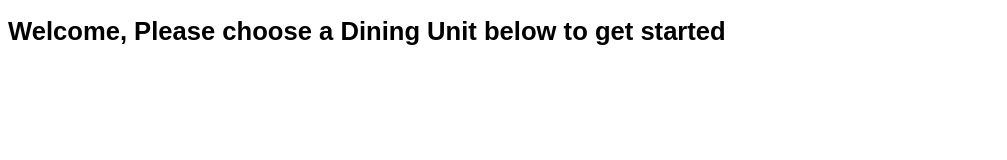
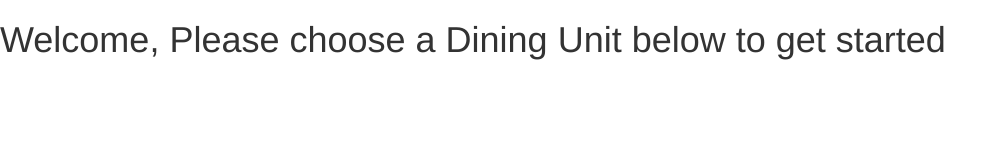
Before and after one commit to rkalin/MenuDisplay, a plain HTML site: page index.html in a window 1280 px wide. Shown: the whole page, without its empty margins (0-1007 px from the left). Drawn offline with nearby package versions, Linux system fonts and the light colour scheme.

Commit message:
Folders
Created folders

```diff
--- a/index.html
+++ b/index.html
@@ -3,10 +3,14 @@
 	<head>
 		<meta charset="utf8" />
 		<title>RIT Dining Services Menu Boards</title>
-		<link rel="stylesheet" type="text/css" href="main.css" />
+		<link rel="stylesheet" type="text/css" href="css/main.css" />
+		<link rel="stylesheet" href="https://maxcdn.bootstrapcdn.com/bootstrap/3.3.5/css/bootstrap.min.css">
 	</head>
-	<body>
+	<body ng-app="UnitMenu">
 		<h1>Welcome, Please choose a Dining Unit below to get started</h1>
 
+
+		<script src="http://ajax.googleapis.com/ajax/libs/angularjs/1.3.14/angular.min.js"></script>
+		<script src="https://maxcdn.bootstrapcdn.com/bootstrap/3.3.5/js/bootstrap.min.js"></script>
 	</body>
 </html>
```
Also changed, not shown: css/main.css (renamed from main.css), 1 other file.
